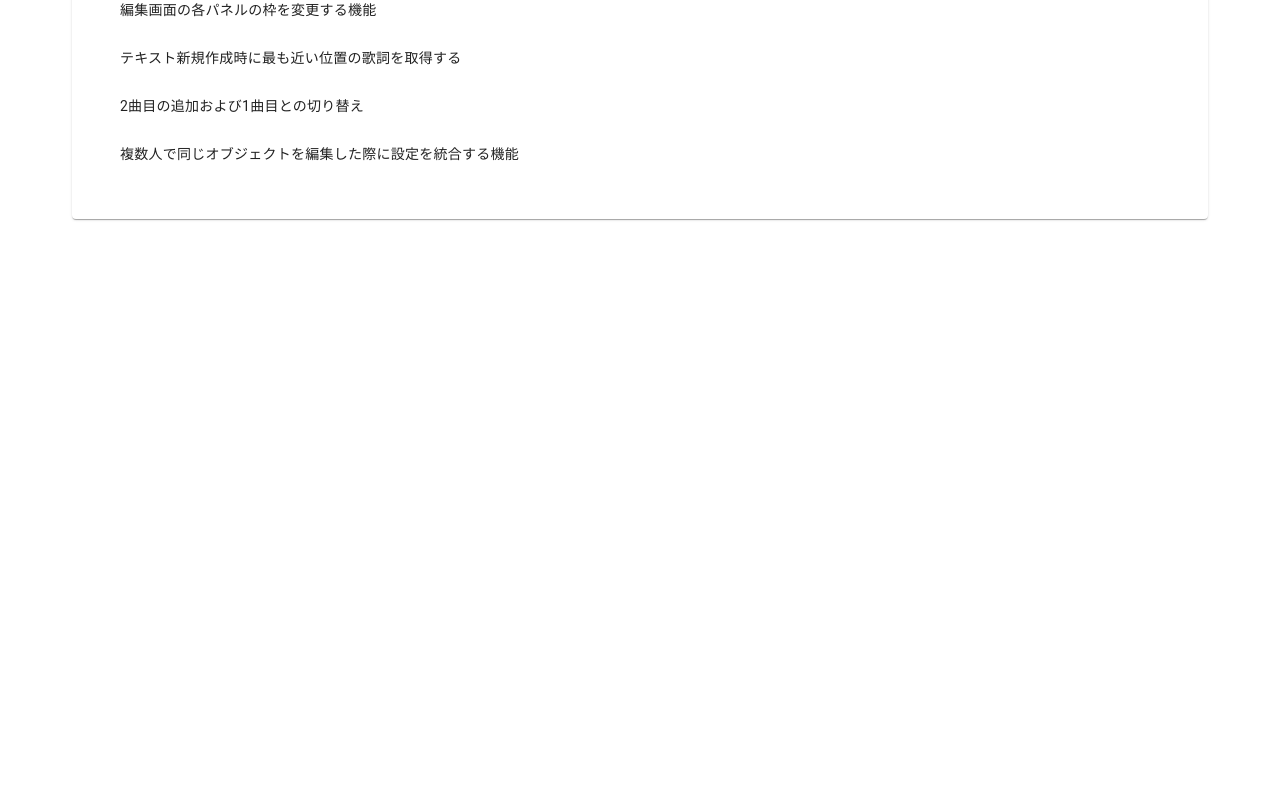
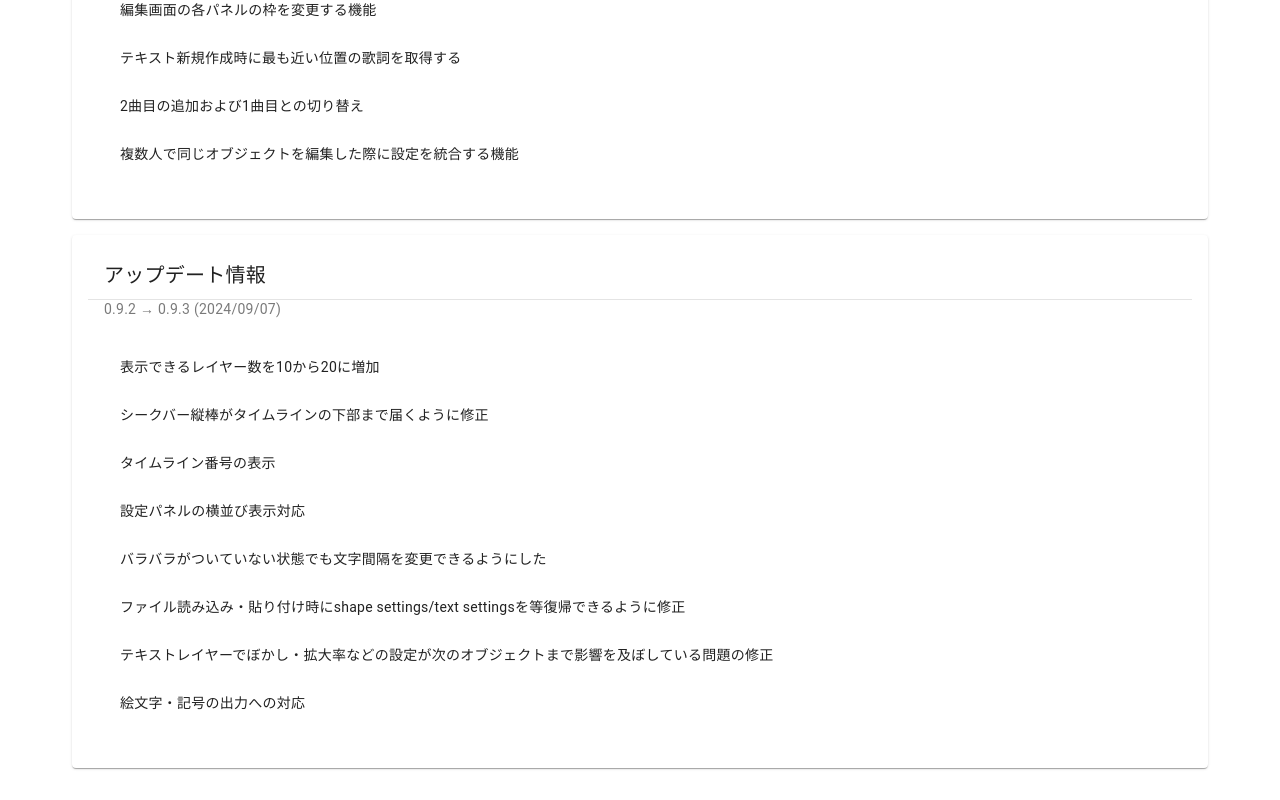
Before and after one commit to mino-8136/Co-Lyrics-WEB, a Vue app: page / in a window 1280 px wide. Shown: the part 764-1564 px from the top of the page. Before the commit the page ends 1015 px from the top, so only its background shows below. Built offline with nearby package versions, Linux system fonts and the light colour scheme; what @imengyu/vue3-context-menu would draw is missing.

Commit message:
0.9.3更新情報

```diff
--- a/src/views/HomeView.vue
+++ b/src/views/HomeView.vue
@@ -1,7 +1,7 @@
 <template>
   <v-container>
     <v-card class="ma-4">
-      <v-card-title>ソフトウェア概要 v0.9.2</v-card-title>
+      <v-card-title>ソフトウェア概要 v0.9.3</v-card-title>
       <v-divider></v-divider>
       <v-card-text>
         <p>
@@ -49,6 +49,29 @@
           <v-list-item> テキスト新規作成時に最も近い位置の歌詞を取得する </v-list-item>
           <v-list-item> 2曲目の追加および1曲目との切り替え </v-list-item>
           <v-list-item> 複数人で同じオブジェクトを編集した際に設定を統合する機能 </v-list-item>
+        </v-list>
+      </v-card-text>
+    </v-card>
+
+    <v-card class="ma-4 pa-4">
+      <v-card-title>アップデート情報</v-card-title>
+      <v-divider></v-divider>
+      <v-card-subtitle>0.9.2 → 0.9.3 (2024/09/07)</v-card-subtitle>
+      <v-card-text>
+        <v-list>
+          <v-list-item> 表示できるレイヤー数を10から20に増加</v-list-item>
+          <v-list-item> シークバー縦棒がタイムラインの下部まで届くように修正</v-list-item>
+          <v-list-item> タイムライン番号の表示</v-list-item>
+          <v-list-item> 設定パネルの横並び表示対応</v-list-item>
+          <v-list-item> バラバラがついていない状態でも文字間隔を変更できるようにした</v-list-item>
+          <v-list-item
+            >ファイル読み込み・貼り付け時にshape settings/text
+            settingsを等復帰できるように修正</v-list-item
+          >
+          <v-list-item>
+            テキストレイヤーでぼかし・拡大率などの設定が次のオブジェクトまで影響を及ぼしている問題の修正</v-list-item
+          >
+          <v-list-item>絵文字・記号の出力への対応</v-list-item>
         </v-list>
       </v-card-text>
     </v-card>
```
